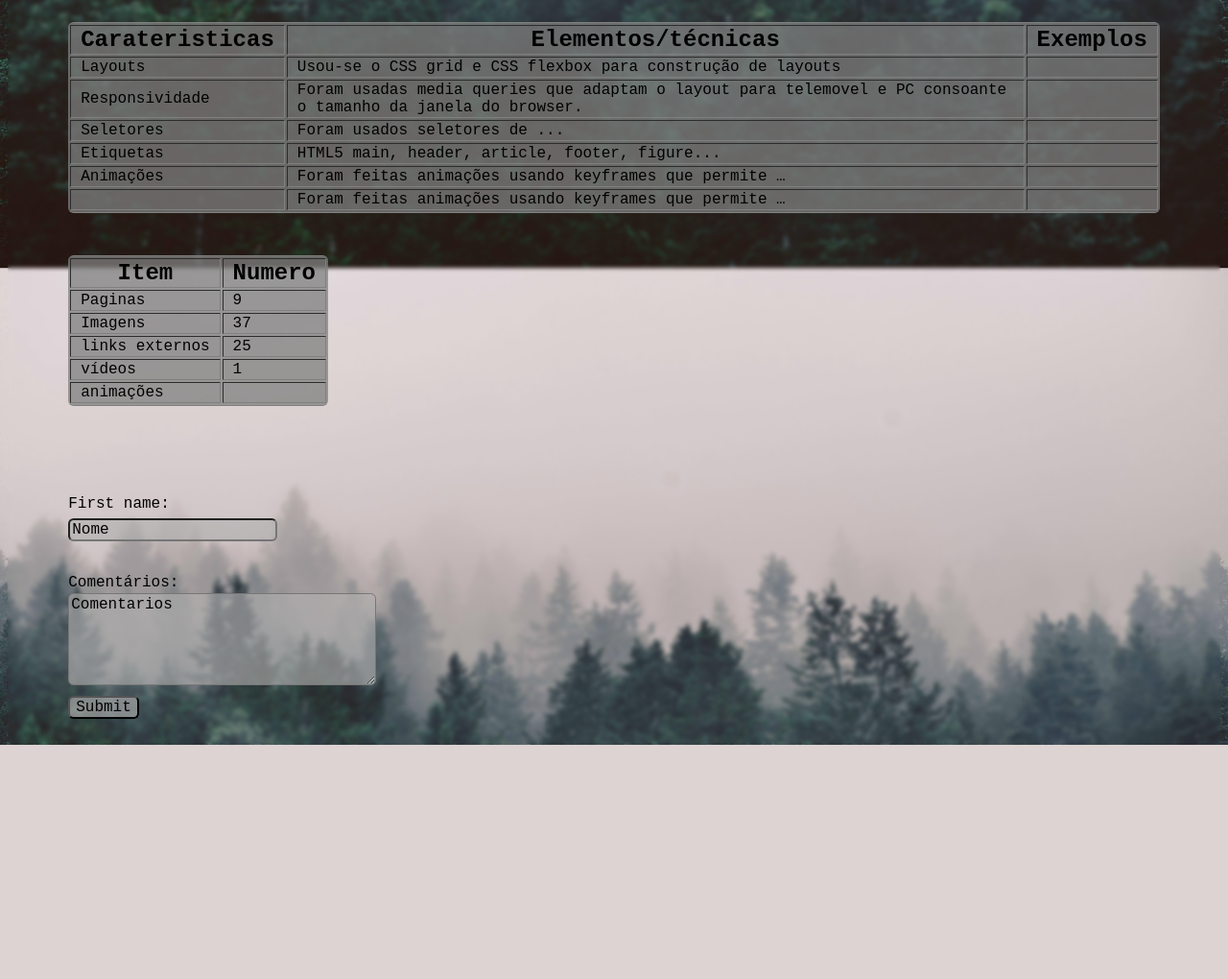
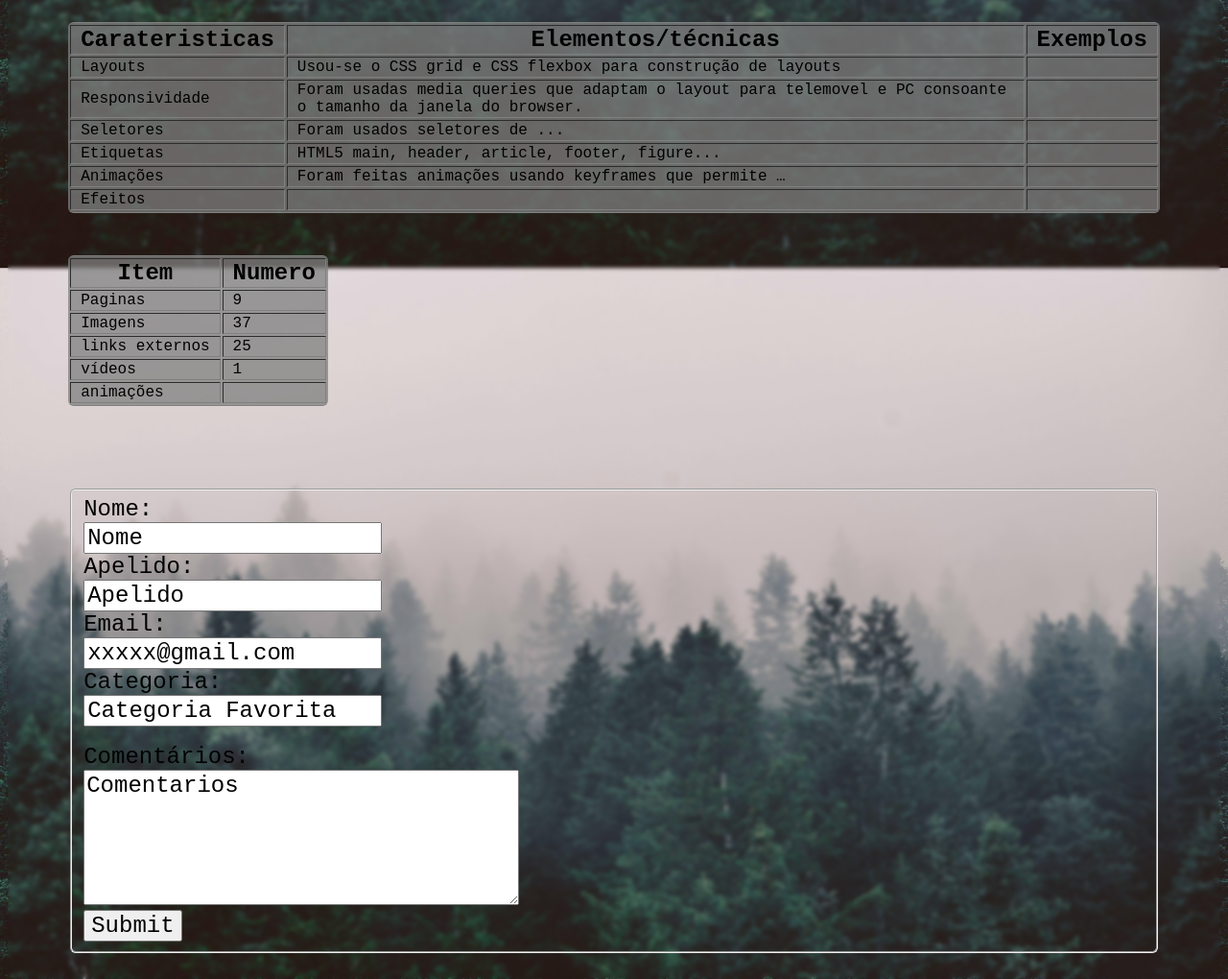
Before and after one commit to filipe-21905158/PW-Projeto_Fase_1, a PHP site: page /sobre.html in a window 1280 px wide. Shown: the part 575-1595 px from the top of the page at 96% size. Before the commit the page ends 1351 px from the top, so only its background shows below. Run offline with PHP 8.4, Linux system fonts and the light colour scheme.

Commit message:
Mudanças R23

```diff
--- a/sobre.html
+++ b/sobre.html
@@ -77,8 +77,8 @@
                     </tr>
 
                     <tr>
+                        <td>Efeitos</td>
                         <td></td>
-                        <td>Foram feitas animações usando keyframes que permite …</td>
                         <td></td>
                     </tr>
 
@@ -137,13 +137,27 @@
             <br>
             <br>
             <br>
-            <form action="/action_page.php" class="form_size" >
-                <label for="fname">First name:</label><br>
-                <input type="text" id="fname" value="Nome"><br><br>
+            <form method="post"  action="mailto:nome.apelido@gmail.com" class="form_size" >
+
+                <fieldset>
+                    <label for="fname">Nome:</label><br>
+                <input type="text" id="fname" value="Nome"><br>
+
+                <label for="fname">Apelido:</label><br>
+                <input type="text" id="fname" value="Apelido"><br>
+
+                <label for="fname">Email:</label><br>
+                <input type="text" id="fname" value="xxxxx@gmail.com"><br>
+
+                <label for="fname">Categoria:</label><br>
+                <input type="text" id="fname" value="Categoria Favorita"><br><br>
+
                 <label for="fname">Comentários:</label><br>
                 <textarea name="message" rows="5" cols="30">Comentarios</textarea>
                 <br>
                 <input type="submit" value="Submit">
+                </fieldset>
+
 
             </form>
             <br>
--- a/styles.css
+++ b/styles.css
@@ -210,6 +210,12 @@ form{
     border-radius:0.15cm;
 }
 
+fieldset{
+    font-size: medium;
+
+    border-radius:0.15cm;
+}
+
 
 .table_left_img_div{
     border-radius: 50%;
```
